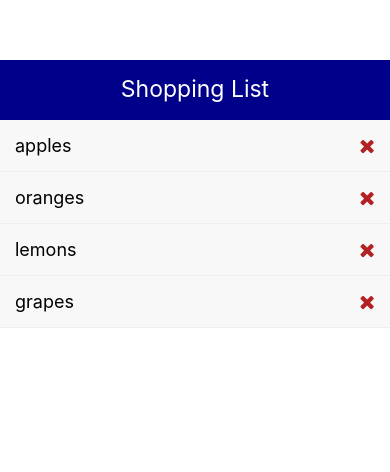
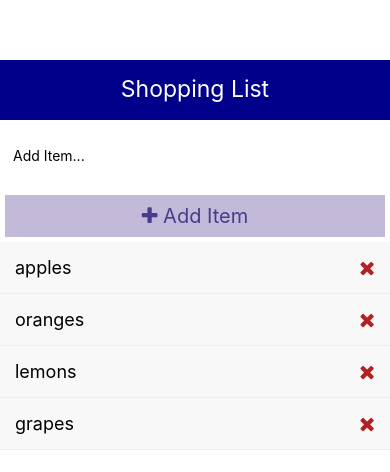
Before and after one commit to aliciagorton/React-Native-ShoppingList, a React Native app in the folder ShoppingList/: screen / in a window 390 px wide. Shown: the top 472 px of the page. Built offline with nearby package versions, Linux system fonts and the light colour scheme.

Commit message:
importing AddItem to App, setItems to uuidv4, adding alert to empt textInput

```diff
--- a/ShoppingList/App.js
+++ b/ShoppingList/App.js
@@ -1,9 +1,10 @@
 import React, {useState} from 'react';
-import {View, StyleSheet, FlatList} from 'react-native';
+import {View, StyleSheet, FlatList, Alert} from 'react-native';
 import { v4 as uuidv4 } from 'uuid';
 
 import Header from './components/Header';
 import ListItem from './components/ListItem'
+import AddItem from './components/AddItem';
 
 
 const App = () => {
@@ -33,10 +34,31 @@ const App = () => {
     });
   };
 
+  const addItem = text => {
+    if (!text) {
+      Alert.alert(
+        'No item entered',
+        'Please enter an item when adding to your shopping list',
+        [
+          {
+            text: 'Understood',
+            style: 'cancel',
+          },
+        ],
+        {cancelable: true},
+      );
+    } else {
+      setItems(prevItems => {
+        return [{id: uuidv4(), text}, ...prevItems];
+      });
+    }
+  };
+
   return (
     // needs to use React Native Components
     <View style={styles.container}>
       <Header />
+      <AddItem addItem={addItem} />
       <FlatList
         data={items}
         renderItem={({item}) => (
--- a/ShoppingList/components/AddItem.js
+++ b/ShoppingList/components/AddItem.js
@@ -1,33 +1,50 @@
-import React from 'react';
+import React, {useState} from 'react';
 import {View, Text, TextInput, TouchableOpacity, StyleSheet} from 'react-native';
 import Icon from 'react-native-vector-icons/dist/FontAwesome';
 
-const AddItem = ({title}) => {
+Icon.loadFont();
+
+const AddItem = ({title, addItem}) => {
+    const [text, setText] = useState('');
+    const onChange = textValue => setText(textValue);
+
   return (
     <View>
-       <TextInput placeholder='Add Item...' style={StyleSheet.input} />
-       <TouchableOpacity styles={styles.btn}>
-        <Text styles={styles.btnText}><Icon name="plus" size={20} /> Add Item</Text>
+    <TextInput
+      placeholder="Add Item..."
+      style={styles.input}
+      onChangeText={onChange}
+      value={text}
+    />
+    <TouchableOpacity
+      style={styles.btn}
+      onPress={() => {
+        addItem(text);
+        setText('');
+      }}>
+      <Text style={styles.btnText}>
+        <Icon name="plus" size={20} /> Add Item
+      </Text>
     </TouchableOpacity>
   </View>
   );
 };
 
 const styles = StyleSheet.create({
-    input:{
+    input: {
       height: 60,
       padding: 8,
-        fontSize: 16,
+      margin: 5,
     },
     btn: {
-        backgroundColor: '#c2bD8',
+      backgroundColor: '#c2bad8',
       padding: 9,
       margin: 5,
     },
     btnText: {
       color: 'darkslateblue',
       fontSize: 20,
-        textAlign: 'center,'
+      textAlign: 'center',
     },
   });
 
```
Lines whose indentation alone changed are shown as unchanged.
